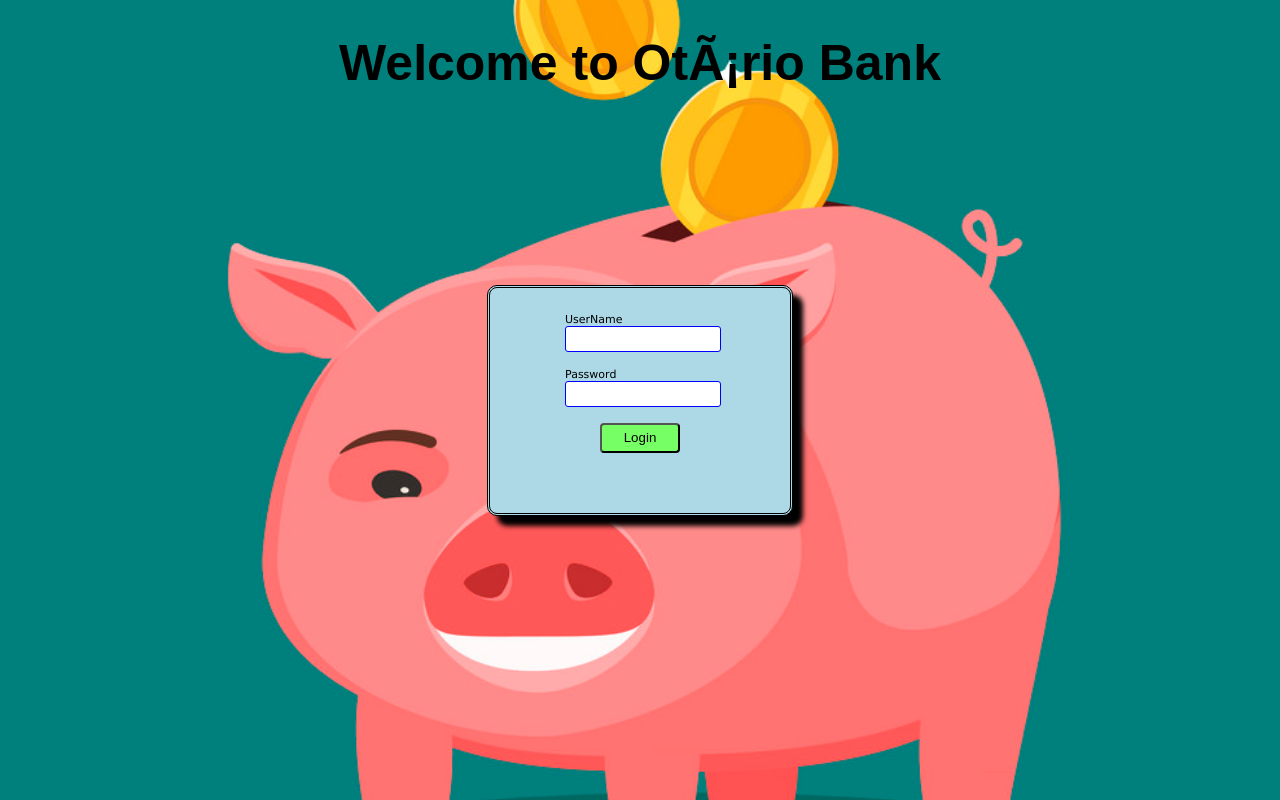
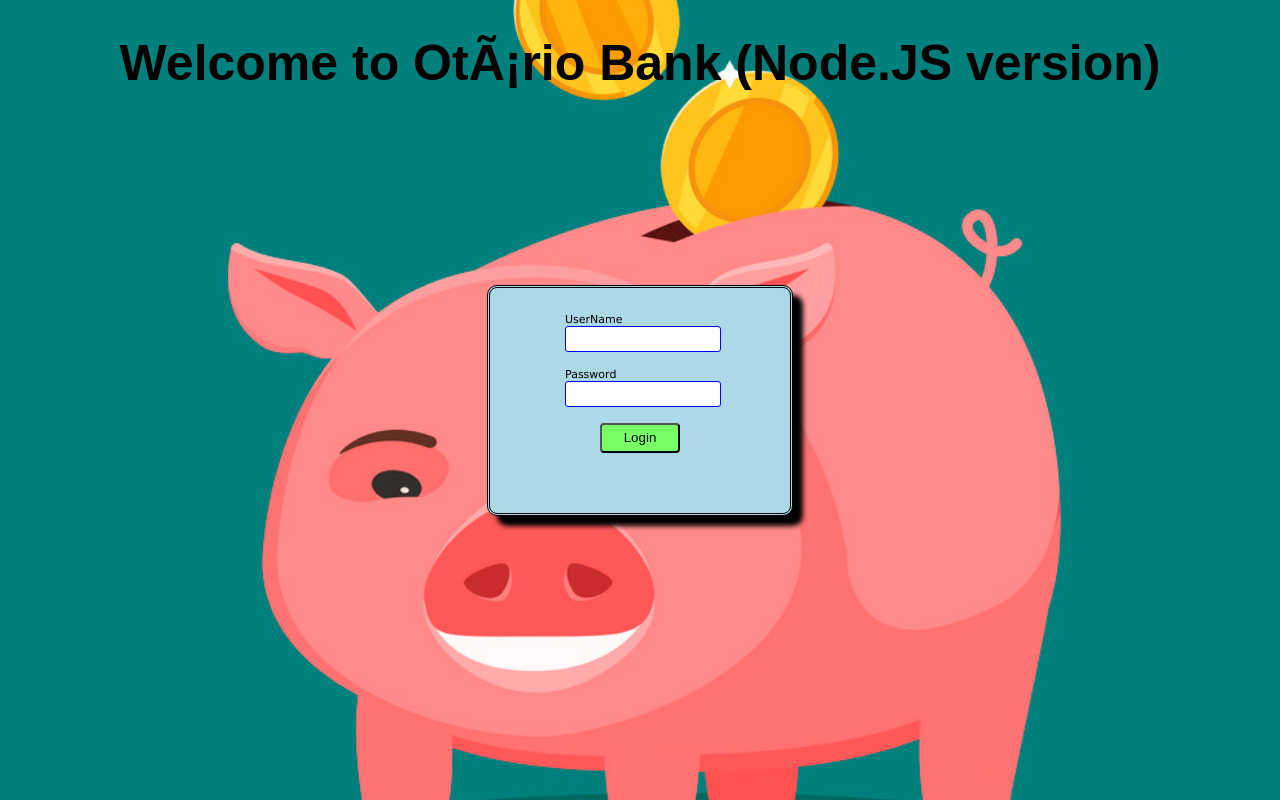
Before and after one commit to droneipcb/otario_app_node, a website: page public/index.html in a window 1280 px wide. Drawn offline with Linux system fonts and the light colour scheme.

Commit message:
Alterei public/index.html

```diff
--- a/public/index.html
+++ b/public/index.html
@@ -28,7 +28,7 @@ $(document).ready(function() {
 
 </script>
 
-<h1>Welcome to Otário Bank</h1>
+<h1>Welcome to Otário Bank (Node.JS version)</h1>
 
 
 <div id="auth" class="auth_div">
```
